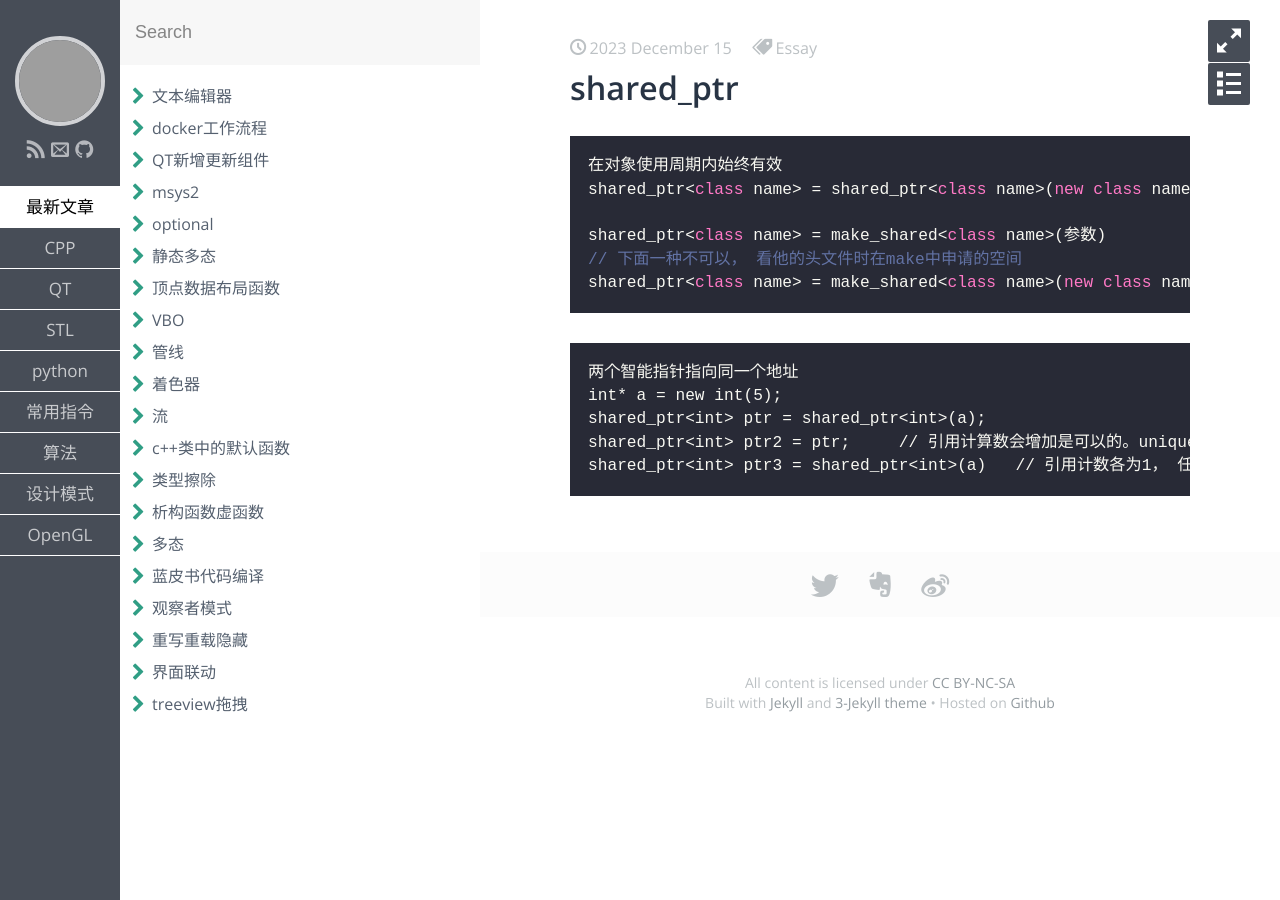
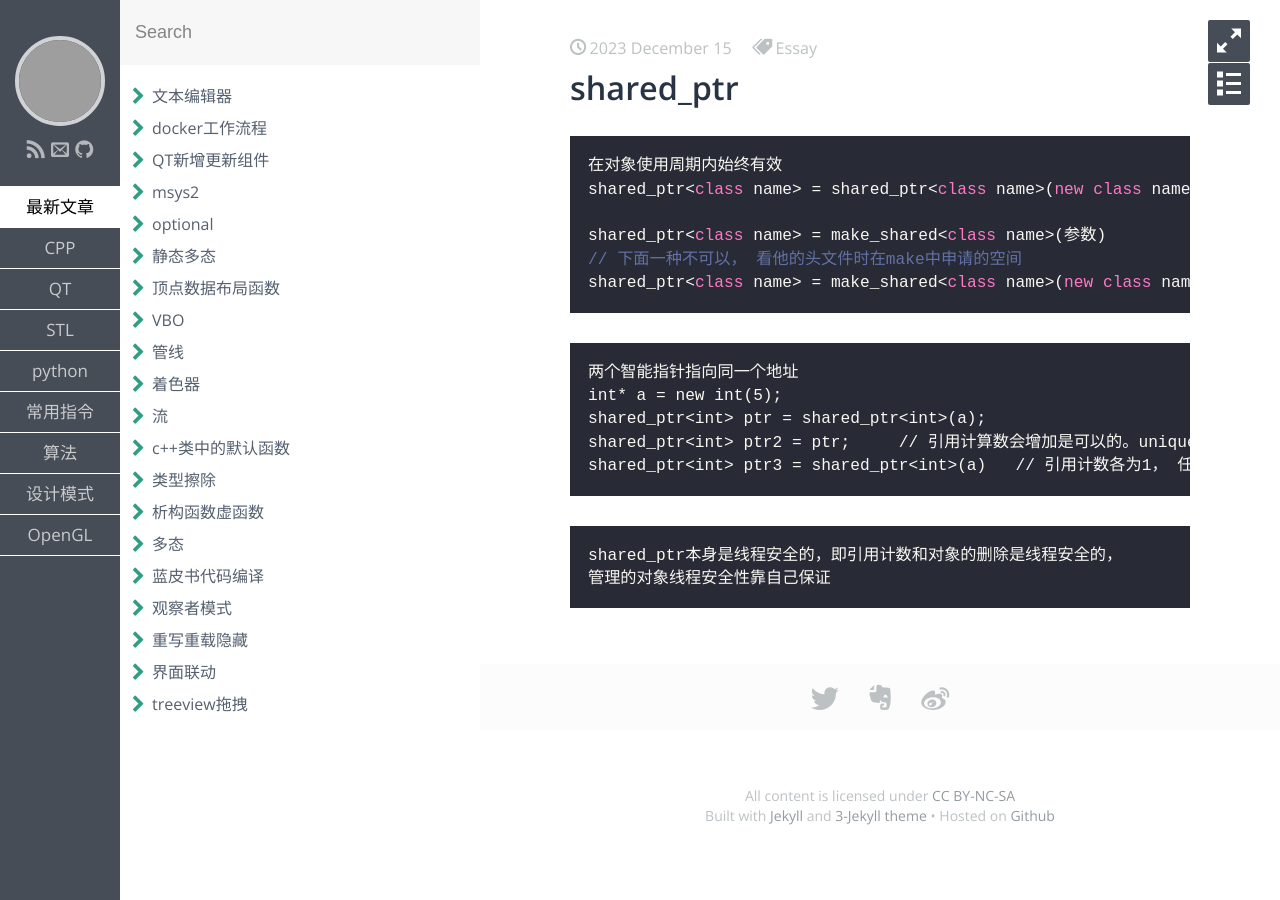
Before and after one commit to aliangaaa/aliangaaa.github.io, a Jekyll site: the page built from _posts/C++/2023-12-15-shared_ptr.md, in a window 1280 px wide. Built offline with Jekyll 4.4.1, drawn with Linux system fonts in a browser that asks for light colours; some web fonts are replaced; grey boxes are pictures that could not be loaded.

Commit message:
Update 2023-12-15-shared_ptr.md

````diff
--- a/_posts/C++/2023-12-15-shared_ptr.md
+++ b/_posts/C++/2023-12-15-shared_ptr.md
@@ -22,3 +22,7 @@ shared_ptr<int> ptr = shared_ptr<int>(a);
 shared_ptr<int> ptr2 = ptr;     // 引用计算数会增加是可以的。unique_ptr不能这么操作
 shared_ptr<int> ptr3 = shared_ptr<int>(a)   // 引用计数各为1， 任意一个离开作用域都会导致内存释放。
 ```
+```
+shared_ptr本身是线程安全的，即引用计数和对象的删除是线程安全的，
+管理的对象线程安全性靠自己保证
+```
````
